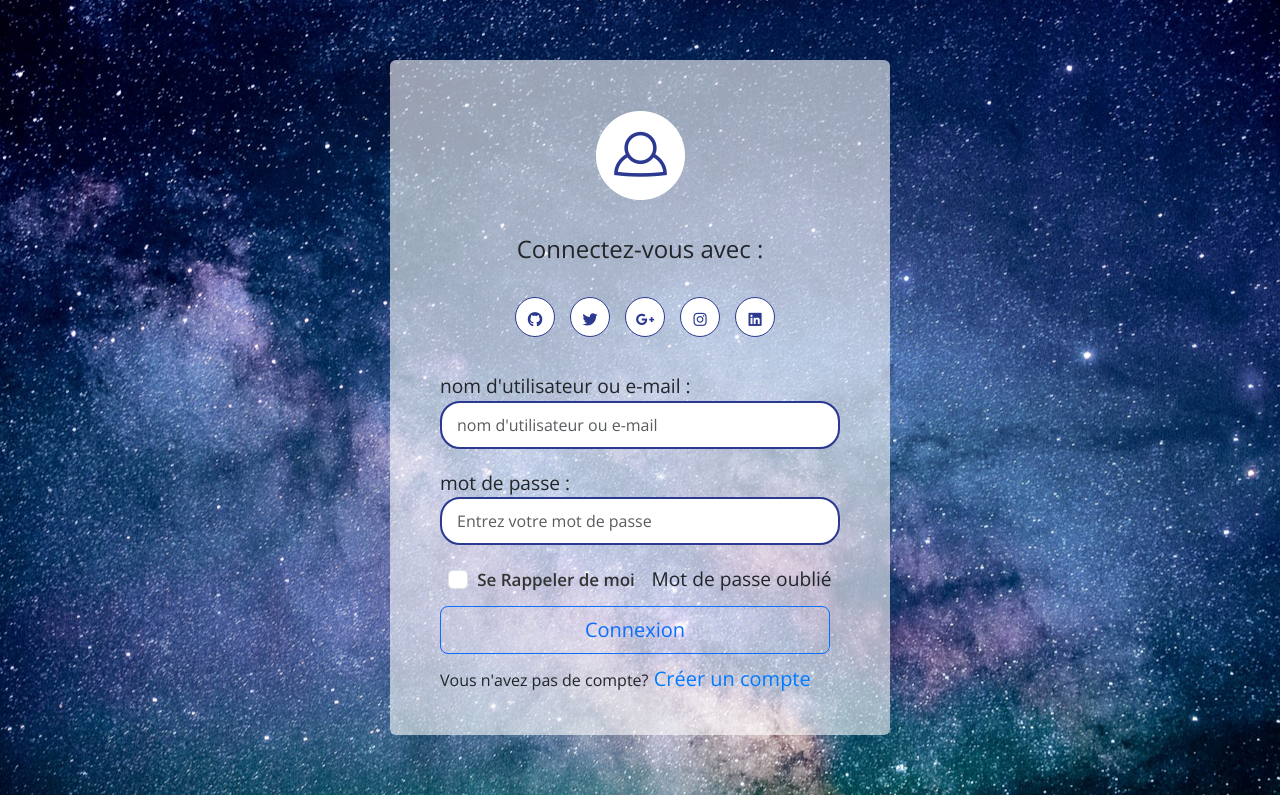
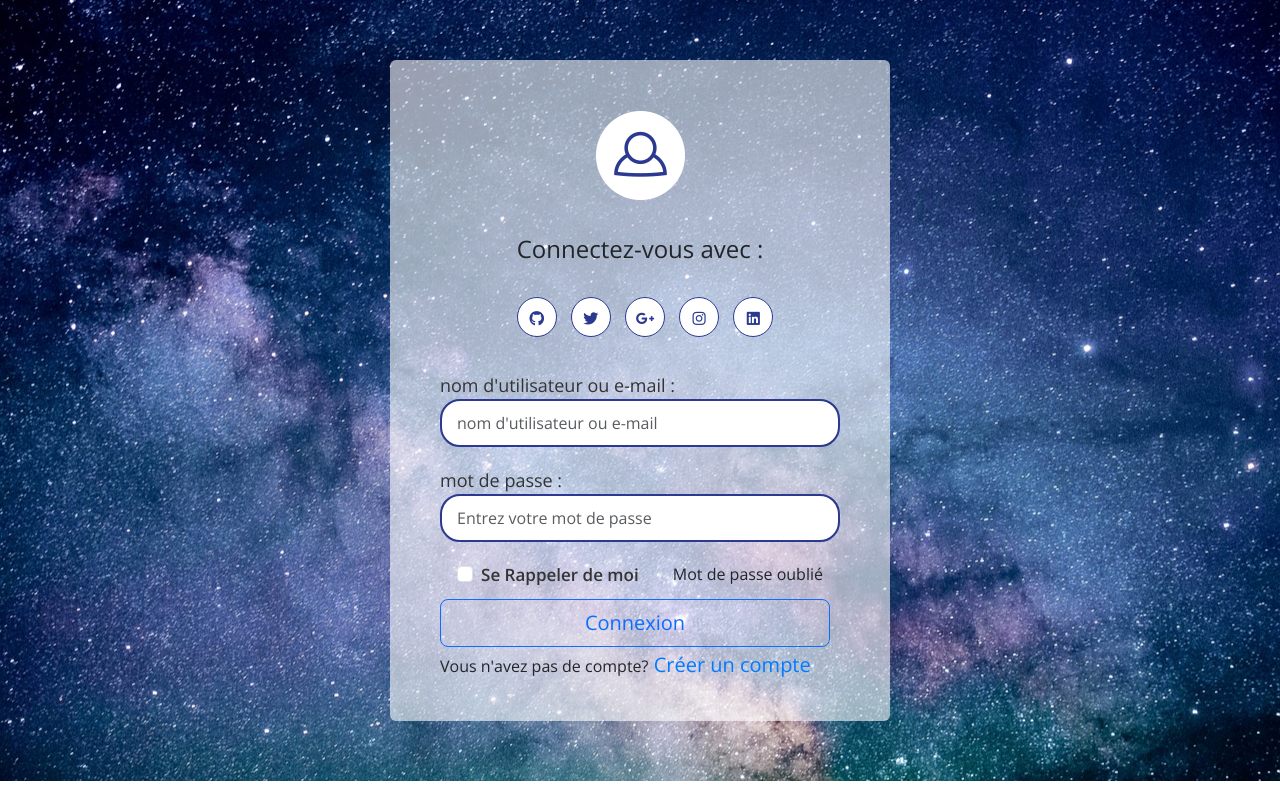
Before and after one commit to RayaneC-01/TaskManager, a PHP site: page /Index/connexion.php in a window 1280 px wide. Run offline with PHP 8.4, Linux system fonts and the light colour scheme.

Commit message:
style CSS Connexion/Inscription

```diff
--- a/style/style_forms.css
+++ b/style/style_forms.css
@@ -80,14 +80,8 @@ textarea {
 }
 .form-group {
   padding: 10px 0;
-  font-size: larger;
-  display: flex;
+  font-size: 1rem;
   width: 100%;
-  flex-direction: row;
-  align-content: stretch;
-  flex-wrap: wrap;
-  justify-content: flex-start;
-  align-items: baseline;
 }
 
 [class="form-group nm_lk"] {
@@ -202,14 +196,13 @@ textarea {
   margin-top: 10px;
 }
 .button-group p {
-  margin-top: 10px;
-}
-/* Style pour l'état de focus */
-input:focus {
-  border-color: #007bff; /* Changer la couleur de la bordure lorsqu'en focus */
-  box-shadow: 0 0 0 0.25rem rgba(0, 123, 255, 0.25); /* Ajouter une ombre au champ lorsqu'en focus */
+  margin-top: 3px;
 }
 
+.form-group label:nth-child(2n + 1) {
+  color: #333;
+  font-size: 18px;
+}
 @media screen and (max-width: 600px) {
   .form-03-main {
     width: 100%;
```
